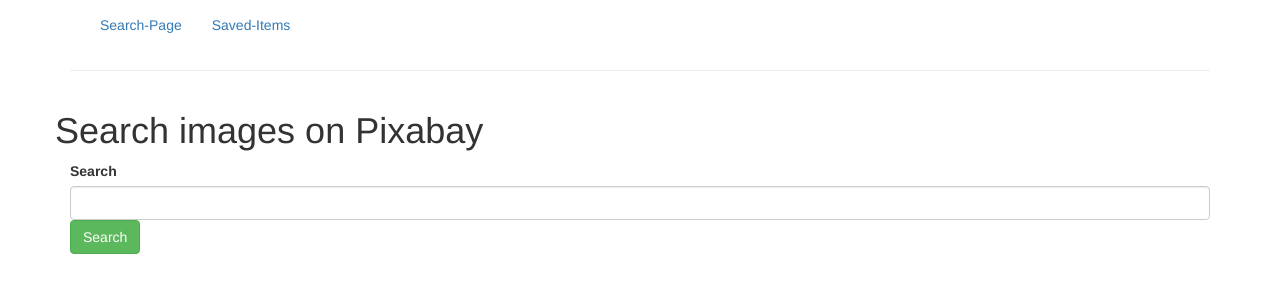
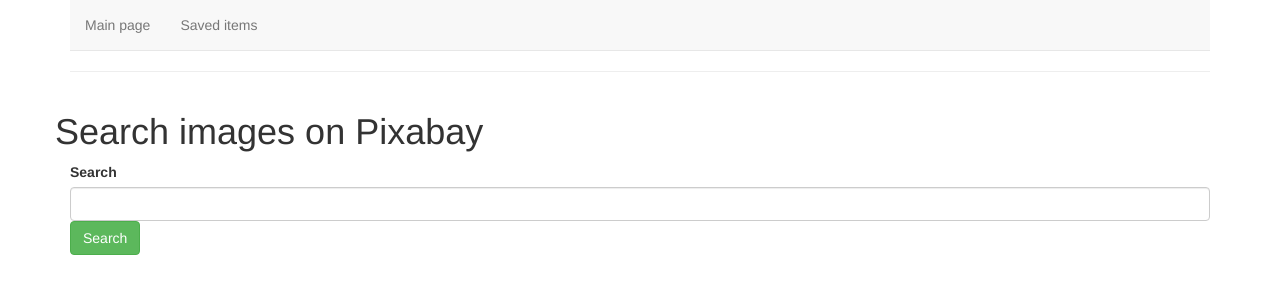
Before and after one commit to devGabor84/pixabay-search-app, an Angular app: page / in a window 1280 px wide. Shown: the top 300 px of the page. Built offline with nearby package versions, Linux system fonts and the light colour scheme.

Commit message:
template changed

```diff
--- a/src/app/menu/menu.component.html
+++ b/src/app/menu/menu.component.html
@@ -1,7 +1,7 @@
-<div class="collapse navbar-collapse">
+<div class="navbar navbar-default navbar-static-top">
   <ul class="nav navbar-nav">
-    <li><a routerLink="/searchpage">Search-Page</a></li>
-    <li><a routerLink="/saved">Saved-Items</a></li>
+    <li><a routerLink="/searchpage">Main page</a></li>
+    <li><a routerLink="/saved">Saved items</a></li>
   </ul>
 </div>
 <hr />
--- a/src/app/search-page/item.service.ts
+++ b/src/app/search-page/item.service.ts
@@ -1,6 +1,7 @@
 import { Injectable, EventEmitter } from "@angular/core";
 import { Item } from "./item.model";
 import { HttpClient, HttpResponse } from "@angular/common/http";
+import { environment } from "../../environments/environment";
 import "rxjs/add/operator/map";
 import "rxjs/Rx";
 
@@ -9,6 +10,7 @@
 })
 export class ItemService {
   itemsChanged = new EventEmitter<any>();
+  apiKey: string = environment.apiKey;
 
   public items: any;
   /* Item[] = [
@@ -26,10 +28,7 @@
 
   getResults(query: string) {
     return this.httpClient
-      .get(
-        "https://pixabay.com/api/?key=11209835-e6f4ab72f0b89a2e1cc57eefd&q=" +
-          query
-      )
+      .get("https://pixabay.com/api/?key=" + this.apiKey + "&q=" + query)
       .subscribe((res: any) => {
         this.items = res.hits;
         console.log(this.items[1]);
--- a/src/environments/environment.ts
+++ b/src/environments/environment.ts
@@ -3,7 +3,8 @@
 // The list of file replacements can be found in `angular.json`.
 
 export const environment = {
-  production: false
+  production: false,
+  apiKey: "11209835-e6f4ab72f0b89a2e1cc57eefd"
 };
 
 /*
```
